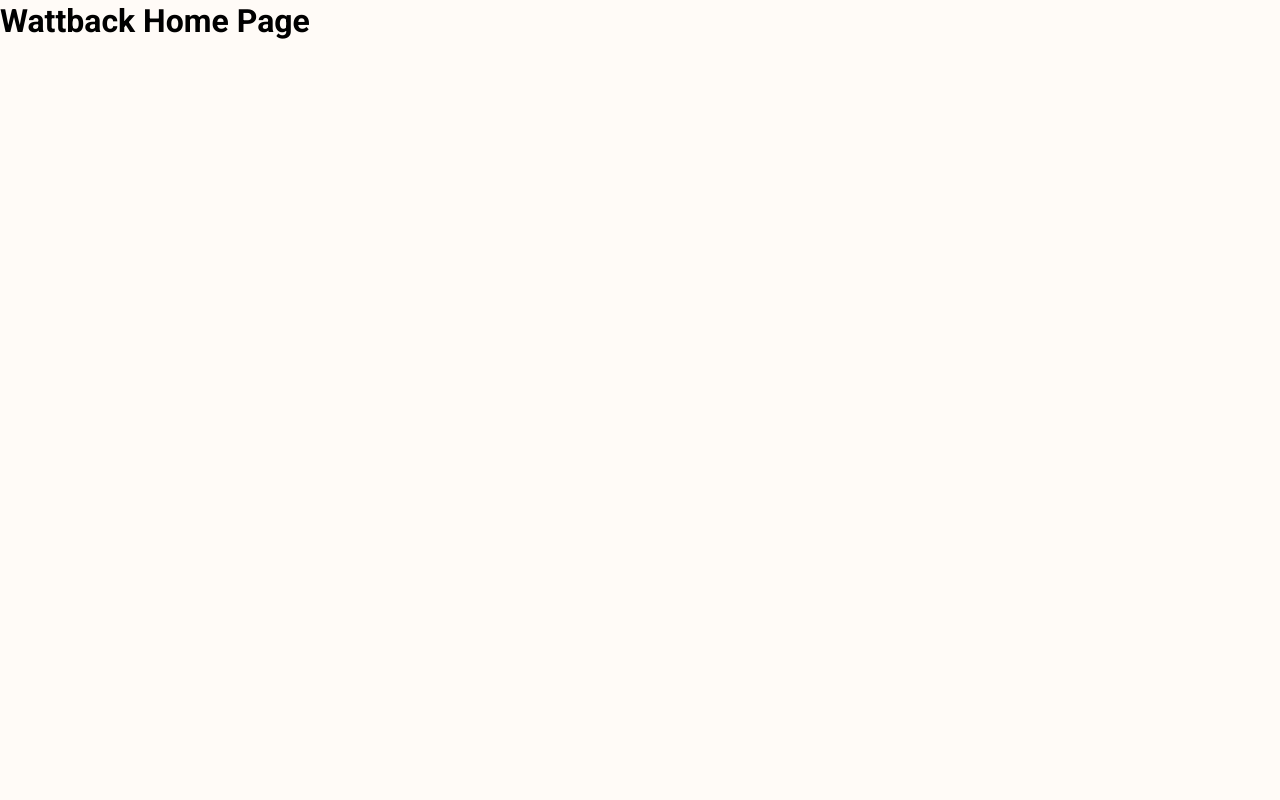
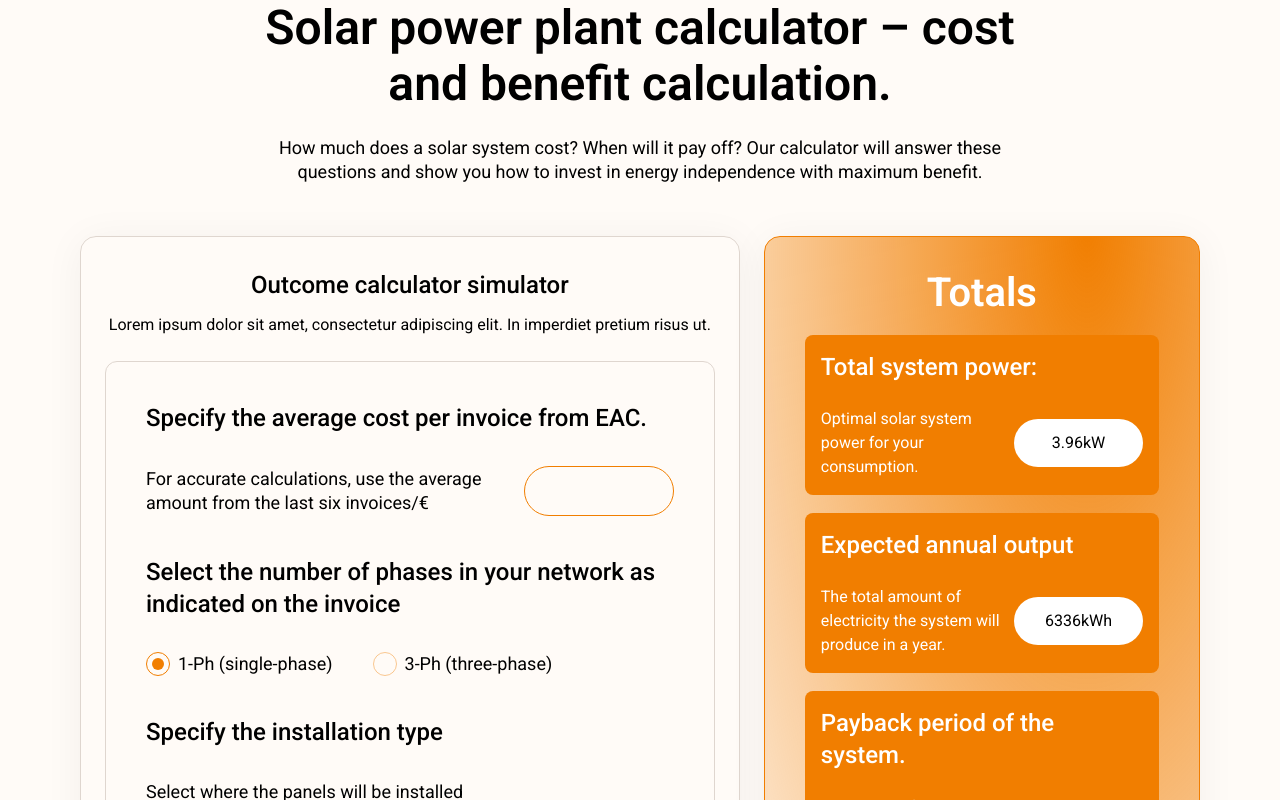
Before and after one commit to anjdeil/wattback, a React (Vite) app: page / in a window 1280 px wide. Shown: the top 800 px of the page. Built offline with nearby package versions, Linux system fonts and the light colour scheme.

Commit message:
remove router

```diff
--- a/package.json
+++ b/package.json
@@ -12,7 +12,6 @@
   "dependencies": {
     "react": "^19.0.0",
     "react-dom": "^19.0.0",
-    "react-router-dom": "^6.30.0",
     "sass": "^1.85.1"
   },
   "devDependencies": {
--- a/src/App.tsx
+++ b/src/App.tsx
@@ -1,15 +1,9 @@
-import { Route, BrowserRouter as Router, Routes } from 'react-router-dom';
 import CalculatorPage from './pages/CalculatorPage';
 import './styles/main.scss';
 
 function App() {
   return (
-    <Router>
-      <Routes>
-        <Route path="/" element={<h1>Wattback Home Page</h1>} />
-        <Route path="/calculator" element={<CalculatorPage />} />
-      </Routes>
-    </Router>
+    <CalculatorPage />
   )
 }
 
```
Also changed, not shown: 1 other file (tests, documents, lock files or other folders).
